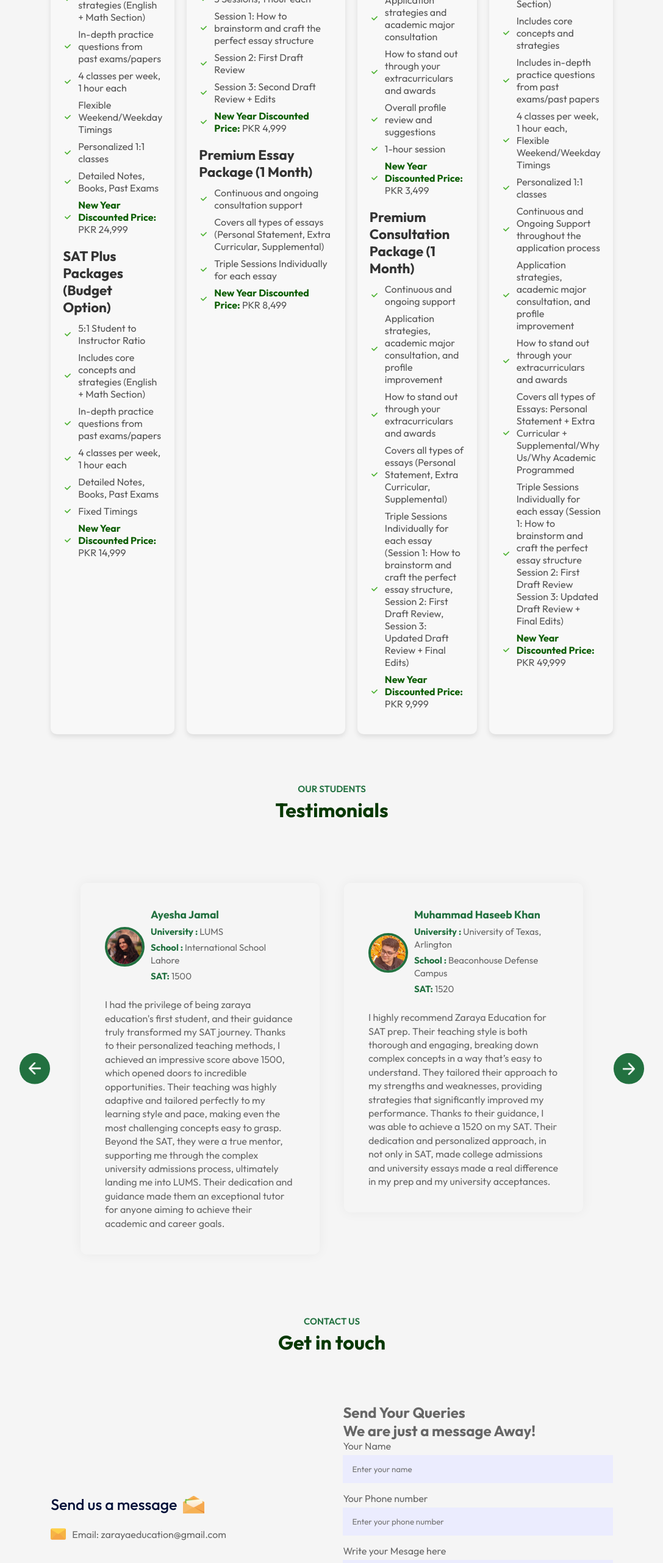
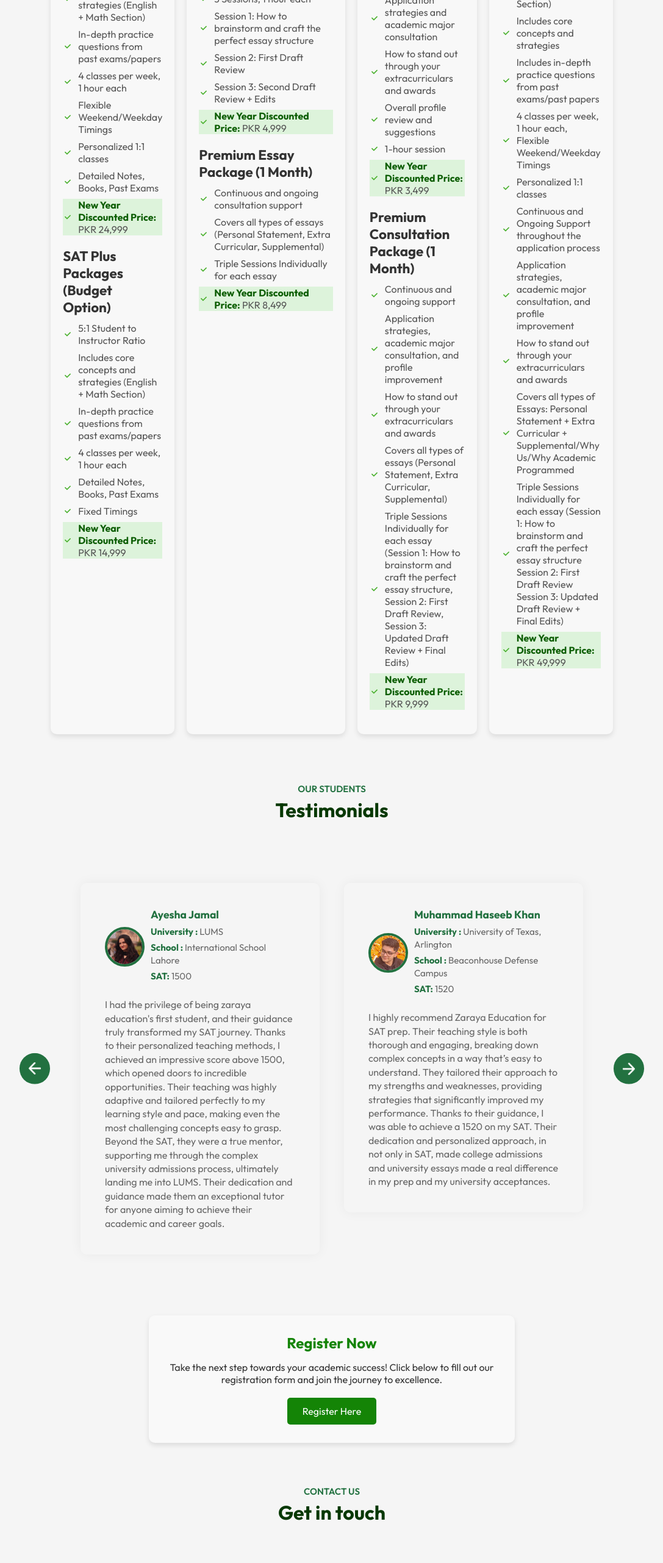
Before and after one commit to Zaeem944/ConsultantProject, a React (Vite) app in the folder ConsultantProject/: page / in a window 1280 px wide. Shown: the part 2508-5071 px from the top of the page at 61% size, without its empty margins (96-1183 px from the left). Built offline with nearby package versions, Linux system fonts and the light colour scheme.

Commit message:
final version 1 update

```diff
--- a/ConsultantProject/src/App.jsx
+++ b/ConsultantProject/src/App.jsx
@@ -7,6 +7,7 @@ import About from './components/About/About'
 import Testimonials from './components/Testimonials/Testimonials'
 import Contact from './components/Contact/Contact'
 import Packages from './components/Packages/Packages'
+import Registration from './components/Registration/Registration'
 
 const App = () => {
   return (
@@ -22,6 +23,7 @@ const App = () => {
         {/* <Campus /> */}
         <Title subTitle = 'Our Students' title='Testimonials'/>
         <Testimonials />
+        <Registration />
         <Title subTitle = 'Contact Us' title='Get in touch'/>
         <Contact />
         {/* <Footer /> */}
--- a/ConsultantProject/src/components/Packages/Packages.css
+++ b/ConsultantProject/src/components/Packages/Packages.css
@@ -72,6 +72,11 @@
     background-repeat: no-repeat;
   }
 
+
+  .coloring {
+    background-color: #ddf3db;
+  }
+
   @media (max-width: 768px) {
     .packages {
       flex-direction: column;
--- a/ConsultantProject/src/components/Packages/Packages.jsx
+++ b/ConsultantProject/src/components/Packages/Packages.jsx
@@ -17,7 +17,8 @@ const Packages = () => {
               <li>Flexible Weekend/Weekday Timings</li>
               <li>Personalized 1:1 classes</li>
               <li>Detailed Notes, Books, Past Exams</li>
-              <li><b>New Year Discounted Price:</b> PKR 24,999</li>
+              <div className="coloring"><li><b>New Year Discounted Price:</b> PKR 24,999</li></div>
+
             </ul>
           </div>
           <div className="package-item">
@@ -30,7 +31,8 @@ const Packages = () => {
               <li>4 classes per week, 1 hour each</li>
               <li>Detailed Notes, Books, Past Exams</li>
               <li>Fixed Timings</li>
-              <li><b>New Year Discounted Price:</b> PKR 14,999</li>
+              <div className="coloring"><li><b>New Year Discounted Price:</b> PKR 14,999</li></div>
+              {/* <li><b>New Year Discounted Price:</b> PKR 14,999</li> */}
             </ul>
           </div>
         </div>
@@ -44,7 +46,8 @@ const Packages = () => {
               <li>Session 1: How to brainstorm and craft the perfect essay structure</li>
               <li>Session 2: First Draft Review</li>
               <li>Session 3: Second Draft Review + Edits</li>
-              <li><b>New Year Discounted Price:</b> PKR 4,999</li>
+              <div className="coloring"><li><b>New Year Discounted Price:</b> PKR 4,999</li></div>
+
             </ul>
           </div>
           <div className="package-item">
@@ -53,7 +56,8 @@ const Packages = () => {
               <li>Continuous and ongoing consultation support</li>
               <li>Covers all types of essays (Personal Statement, Extra Curricular, Supplemental)</li>
               <li>Triple Sessions Individually for each essay</li>
-              <li><b>New Year Discounted Price:</b> PKR 8,499</li>
+              <div className="coloring"><li><b>New Year Discounted Price:</b> PKR 8,499</li></div>
+
             </ul>
           </div>
         </div>
@@ -67,7 +71,8 @@ const Packages = () => {
               <li>How to stand out through your extracurriculars and awards</li>
               <li>Overall profile review and suggestions</li>
               <li>1-hour session</li>
-              <li><b>New Year Discounted Price:</b> PKR 3,499</li>
+              <div className="coloring"><li><b>New Year Discounted Price:</b> PKR 3,499</li></div>
+
             </ul>
           </div>
           <div className="package-item">
@@ -78,7 +83,8 @@ const Packages = () => {
               <li>How to stand out through your extracurriculars and awards</li>
               <li>Covers all types of essays (Personal Statement, Extra Curricular, Supplemental)</li>
               <li>Triple Sessions Individually for each essay (Session 1: How to brainstorm and craft the perfect essay structure, Session 2: First Draft Review, Session 3: Updated Draft Review + Final Edits)</li>
-              <li><b>New Year Discounted Price:</b> PKR 9,999</li>
+              <div className="coloring"><li><b>New Year Discounted Price:</b> PKR 9,999</li></div>
+
             </ul>
           </div>
         </div>
@@ -98,7 +104,8 @@ const Packages = () => {
               <li>How to stand out through your extracurriculars and awards</li>
               <li>Covers all types of Essays: Personal Statement + Extra Curricular + Supplemental/Why Us/Why Academic Programmed</li>
               <li>Triple Sessions Individually for each essay (Session 1: How to brainstorm and craft the perfect essay structure Session 2: First Draft Review Session 3: Updated Draft Review + Final Edits)</li>
-              <li><b>New Year Discounted Price:</b> PKR 49,999</li>
+              <div className="coloring"><li><b>New Year Discounted Price:</b> PKR 49,999</li></div>
+
             </ul>
           </div>
         </div>
--- /dev/null
+++ b/ConsultantProject/src/components/Registration/Registration.css
@@ -0,0 +1,52 @@
+.registration-container {
+    background: #f9f9f9;
+    padding: 30px;
+    text-align: center;
+    border-radius: 10px;
+    box-shadow: 0 4px 8px rgba(0, 0, 0, 0.1);
+    margin: 40px auto;
+    max-width: 600px;
+  }
+
+  .registration-container h2 {
+    color: #148406;
+    font-size: 24px;
+    margin-bottom: 15px;
+  }
+
+  .registration-container p {
+    color: #333;
+    font-size: 16px;
+    margin-bottom: 20px;
+  }
+
+  .registration-button {
+    background-color: #148406;
+    color: #fff;
+    border: none;
+    border-radius: 5px;
+    padding: 12px 25px;
+    font-size: 16px;
+    cursor: pointer;
+    transition: background-color 0.3s;
+  }
+
+  .registration-button:hover {
+    background-color: #0f6704;
+  }
+
+  @media (max-width: 650px) {
+    .registration-container {
+      padding: 20px;
+    }
+    .registration-container h2 {
+      font-size: 20px;
+    }
+    .registration-container p {
+      font-size: 14px;
+    }
+    .registration-button {
+      font-size: 14px;
+      padding: 10px 20px;
+    }
+  }
--- /dev/null
+++ b/ConsultantProject/src/components/Registration/Registration.jsx
@@ -0,0 +1,23 @@
+import React from 'react';
+import './Registration.css';
+
+const Registration = () => {
+  const handleButtonClick = () => {
+    window.open(
+      'https://docs.google.com/forms/d/1CttSJzz50a2QX-YgTeU5YycP-zCoIHrnMG4Gh6zLSgU/edit',
+      '_blank'
+    );
+  };
+
+  return (
+    <div className="registration-container">
+      <h2>Register Now</h2>
+      <p>Take the next step towards your academic success! Click below to fill out our registration form and join the journey to excellence.</p>
+      <button onClick={handleButtonClick} className="registration-button">
+        Register Here
+      </button>
+    </div>
+  );
+};
+
+export default Registration;
```
